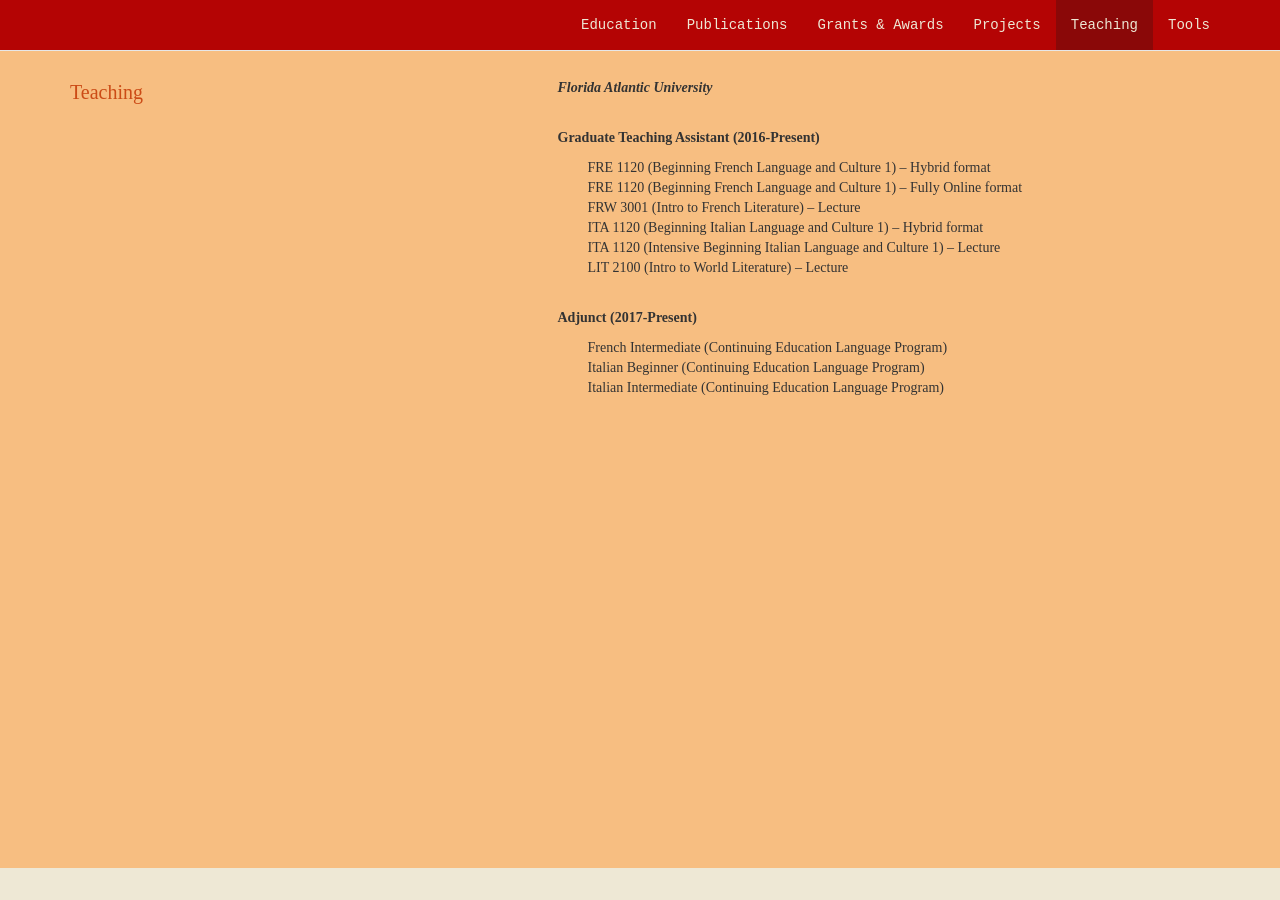
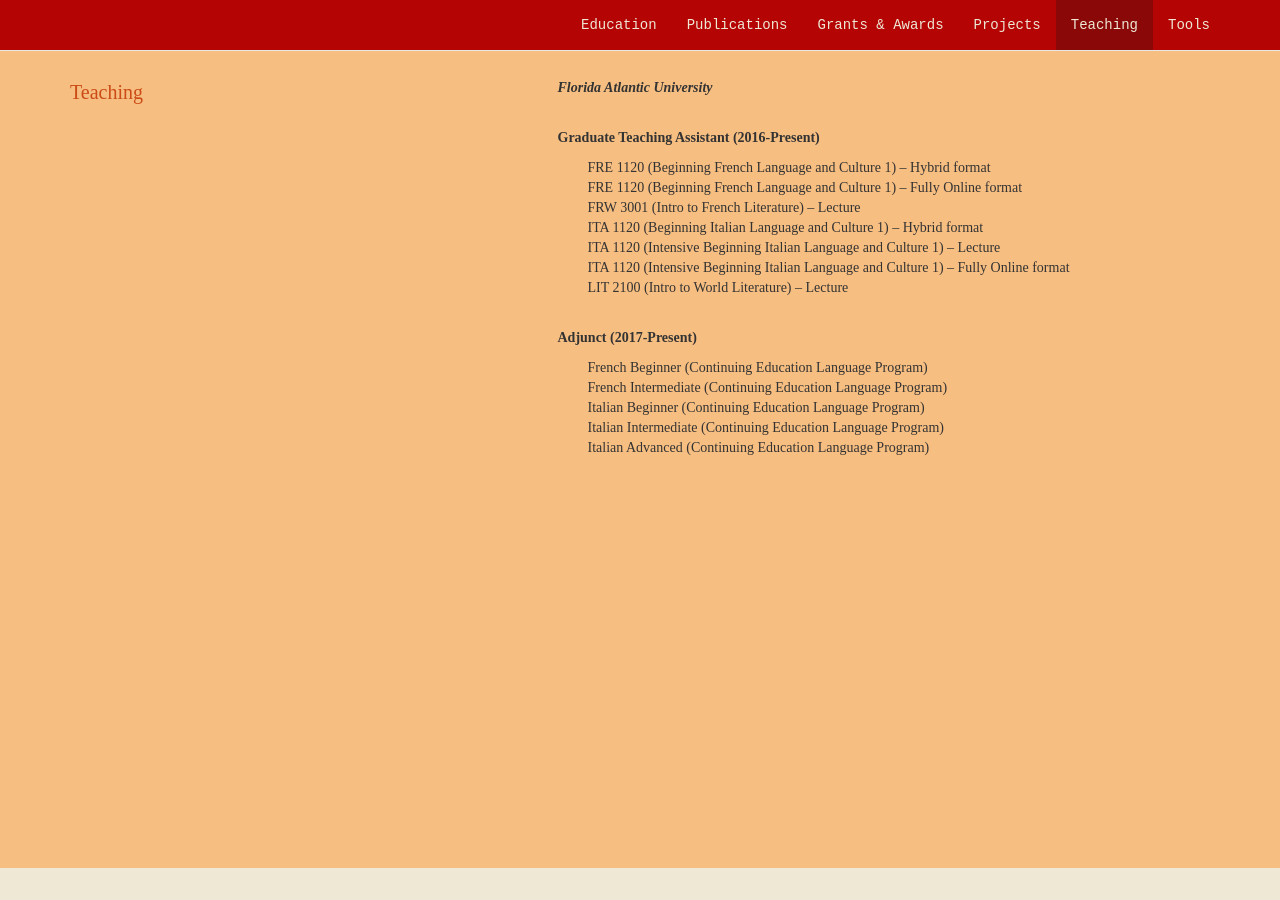
Before and after one commit to vivianapezzullo/nolauren.github.io, a Jekyll site: the page index.html, which Jekyll copies as it is, in a window 1280 px wide and 900 px high, scrolled down 4532 px. Built offline with Jekyll 4.4.1, drawn with Linux system fonts in a browser that asks for light colours; nearby versions of some CDN libraries; some of the changed text lies outside the part shown.

Commit message:
Update index.html

```diff
--- a/index.html
+++ b/index.html
@@ -202,7 +202,7 @@
                 <div class="col-sm-7">
 
                     <p class="text-left"><b>Italian-American Memories: Documentary Archive,</b> July 2018 - Present</p>
-                    <p class="text-left" style="margin-bottom:30px; margin-left:30px;"> <i>Web-Developer</i> - Digital collection of letters belonging to the Badia's family exchanged during the 1940s. <a href="https://itamm.omeka.net/" target="_blank">Italian-American Memories: Documenary Archive</a></p>
+                    <p class="text-left" style="margin-bottom:30px; margin-left:30px;"> <i>Web-Developer</i> of <a href="https://itamm.omeka.net/" target="_blank">Italian-American Memories: Documenary Archive</a>.</p>
 
                     <p class="text-left"><b>Italian-American Oral History Collection,</b> March 2017 - Present</p>
                     <p class="text-left" style="margin-bottom:30px; margin-left:30px;"> <i>Co-Founder</i> of <a href="https://fau.digital.flvc.org/islandora/object/fau:oralhistories/" target="_blank">Italian-American Oral History Collection</a> at Florida Atlantic University.</p>
@@ -232,12 +232,16 @@
 FRW 3001 (Intro to French Literature) – Lecture <br>
 ITA 1120 (Beginning Italian Language and Culture 1) – Hybrid format <br>
 ITA 1120 (Intensive Beginning Italian Language and Culture 1) – Lecture <br>
+ITA 1120 (Intensive Beginning Italian Language and Culture 1) – Fully Online format <br>
 LIT 2100 (Intro to World Literature) – Lecture </p>
 
                     <p class="text-left"><b>Adjunct (2017-Present)</b></p>
-                    <p class="text-left" style="margin-bottom:30px; margin-left:30px;">French Intermediate (Continuing Education Language Program) <br>
+                    <p class="text-left" style="margin-bottom:30px; margin-left:30px;">
+                        French Beginner (Continuing Education Language Program) <br>
+                        French Intermediate (Continuing Education Language Program) <br>
 Italian Beginner (Continuing Education Language Program) <br>
-                        Italian Intermediate (Continuing Education Language Program)</p>
+                        Italian Intermediate (Continuing Education Language Program)<br>
+                        Italian Advanced (Continuing Education Language Program)</p>
 
 
 
```
